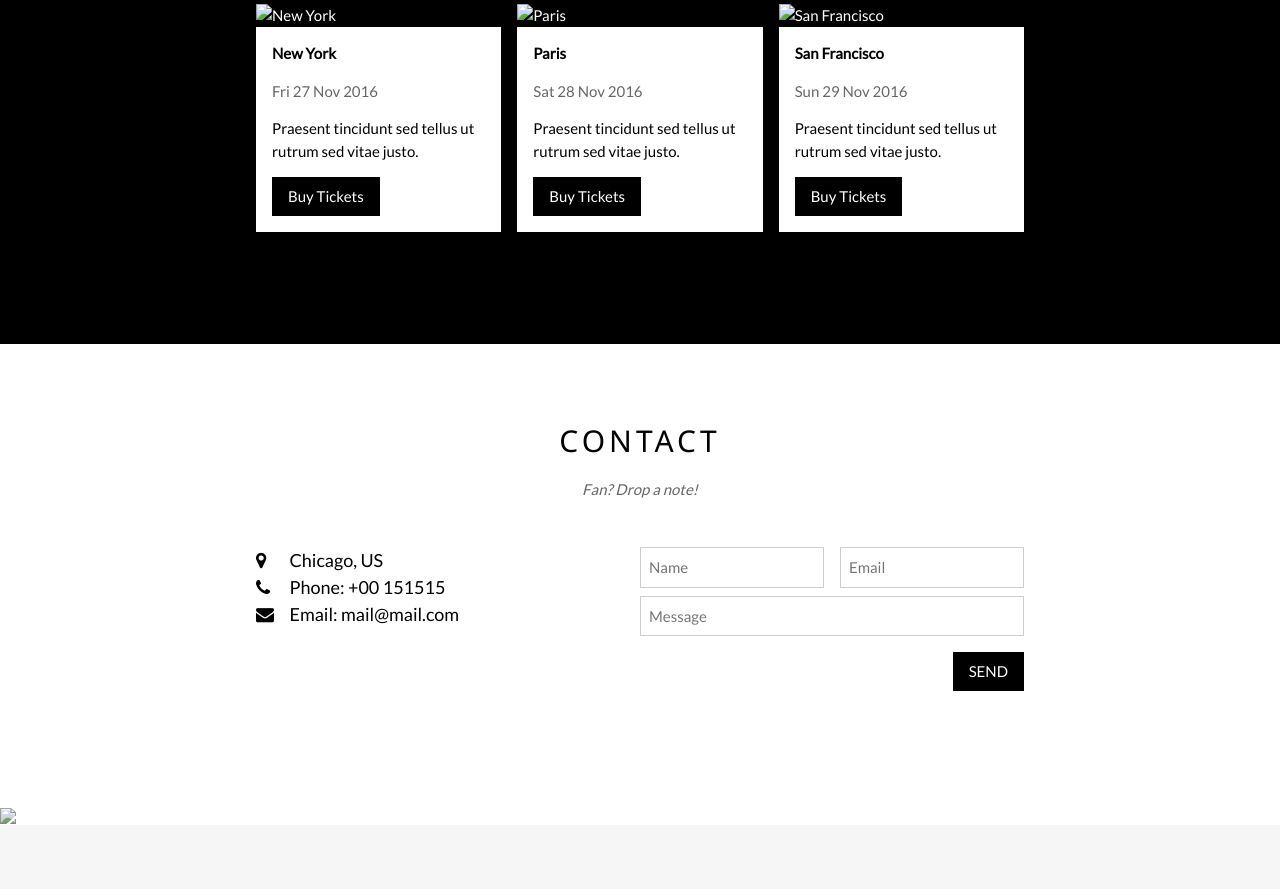
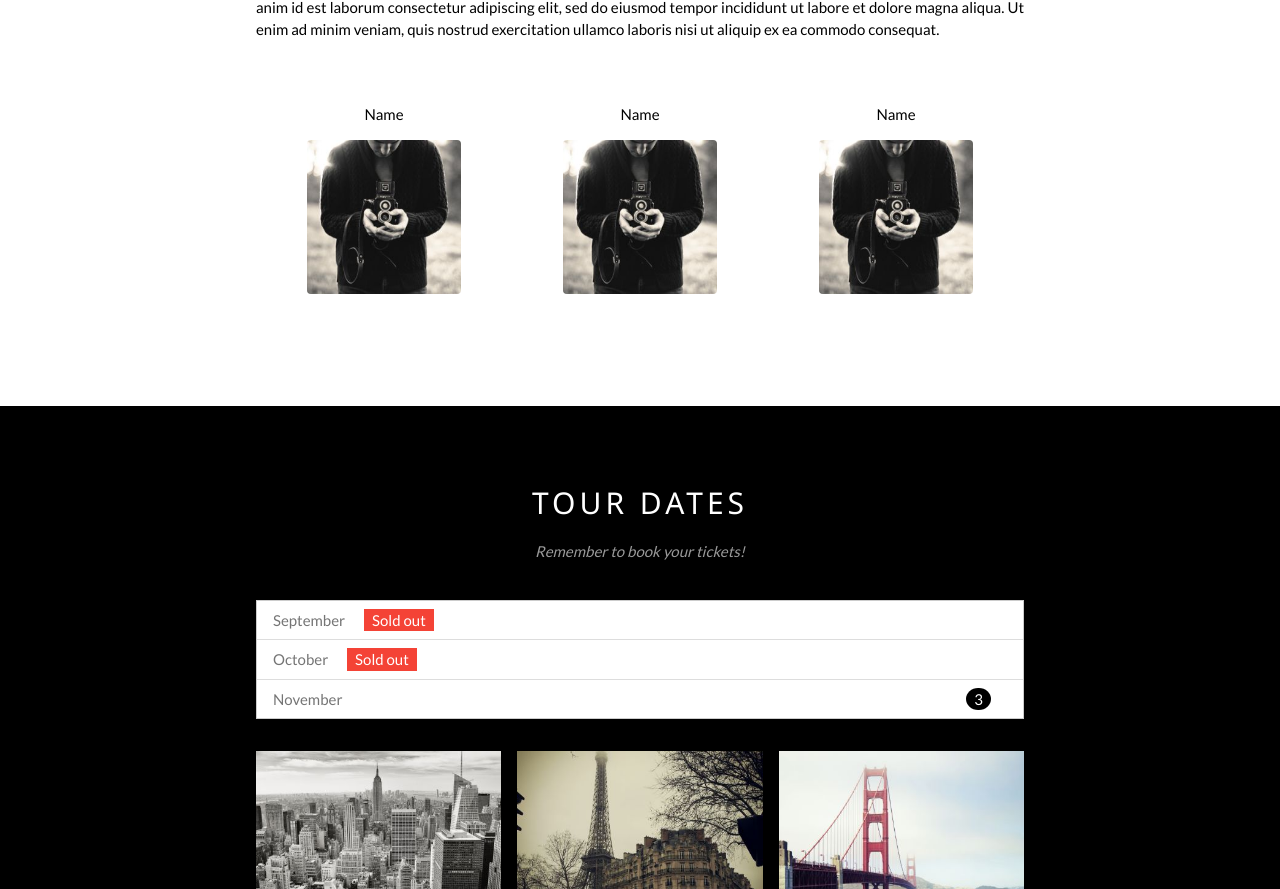
Before and after one commit to TaiPhamFreeC/lamb-site-map, a plain HTML site: page index.html in a window 1280 px wide. Shown: the part 952-1841 px from the top of the page. Drawn offline with nearby package versions, Linux system fonts and the light colour scheme; the site is published under a folder, as on GitHub Pages, so addresses that start at the root find nothing.

Commit message:
second commit

```diff
--- a/index.html
+++ b/index.html
@@ -1,7 +1,7 @@
 <!DOCTYPE html>
 <html lang="en">
 <head>
-<title>W3.CSS Template</title>
+<title>Lamb Site Map</title>
 <meta charset="UTF-8">
 <meta name="viewport" content="width=device-width, initial-scale=1">
 <link rel="stylesheet" href="https://www.w3schools.com/w3css/4/w3.css">
@@ -47,21 +47,21 @@ body {font-family: "Lato", sans-serif}
 
   <!-- Automatic Slideshow Images -->
   <div class="mySlides w3-display-container w3-center">
-    <img src="/assets/la.jpg" style="width:100%">
+    <img src="assets/la.jpg" style="width:100%">
     <div class="w3-display-bottommiddle w3-container w3-text-white w3-padding-32 w3-hide-small">
       <h3>Los Angeles</h3>
       <p><b>We had the best time playing at Venice Beach!</b></p>
     </div>
   </div>
   <div class="mySlides w3-display-container w3-center">
-    <img src="/assets/ny.jpg" style="width:100%">
+    <img src="assets/ny.jpg" style="width:100%">
     <div class="w3-display-bottommiddle w3-container w3-text-white w3-padding-32 w3-hide-small">
       <h3>New York</h3>
       <p><b>The atmosphere in New York is lorem ipsum.</b></p>
     </div>
   </div>
   <div class="mySlides w3-display-container w3-center">
-    <img src="/assets/chicago.jpg" style="width:100%">
+    <img src="assets/chicago.jpg" style="width:100%">
     <div class="w3-display-bottommiddle w3-container w3-text-white w3-padding-32 w3-hide-small">
       <h3>Chicago</h3>
       <p><b>Thank you, Chicago - A night we won't forget.</b></p>
@@ -78,15 +78,15 @@ body {font-family: "Lato", sans-serif}
     <div class="w3-row w3-padding-32">
       <div class="w3-third">
         <p>Name</p>
-        <img src="/assets/bandmember.jpg" class="w3-round w3-margin-bottom" alt="Random Name" style="width:60%">
+        <img src="assets/bandmember.jpg" class="w3-round w3-margin-bottom" alt="Random Name" style="width:60%">
       </div>
       <div class="w3-third">
         <p>Name</p>
-        <img src="/assets/bandmember.jpg" class="w3-round w3-margin-bottom" alt="Random Name" style="width:60%">
+        <img src="assets/bandmember.jpg" class="w3-round w3-margin-bottom" alt="Random Name" style="width:60%">
       </div>
       <div class="w3-third">
         <p>Name</p>
-        <img src="/assets/bandmember.jpg" class="w3-round" alt="Random Name" style="width:60%">
+        <img src="assets/bandmember.jpg" class="w3-round" alt="Random Name" style="width:60%">
       </div>
     </div>
   </div>
@@ -105,7 +105,7 @@ body {font-family: "Lato", sans-serif}
 
       <div class="w3-row-padding w3-padding-32" style="margin:0 -16px">
         <div class="w3-third w3-margin-bottom">
-          <img src="/assets/newyork.jpg" alt="New York" style="width:100%" class="w3-hover-opacity">
+          <img src="assets/newyork.jpg" alt="New York" style="width:100%" class="w3-hover-opacity">
           <div class="w3-container w3-white">
             <p><b>New York</b></p>
             <p class="w3-opacity">Fri 27 Nov 2016</p>
@@ -114,7 +114,7 @@ body {font-family: "Lato", sans-serif}
           </div>
         </div>
         <div class="w3-third w3-margin-bottom">
-          <img src="/assets/paris.jpg" alt="Paris" style="width:100%" class="w3-hover-opacity">
+          <img src="assets/paris.jpg" alt="Paris" style="width:100%" class="w3-hover-opacity">
           <div class="w3-container w3-white">
             <p><b>Paris</b></p>
             <p class="w3-opacity">Sat 28 Nov 2016</p>
@@ -123,7 +123,7 @@ body {font-family: "Lato", sans-serif}
           </div>
         </div>
         <div class="w3-third w3-margin-bottom">
-          <img src="/assets/sanfran.jpg" alt="San Francisco" style="width:100%" class="w3-hover-opacity">
+          <img src="assets/sanfran.jpg" alt="San Francisco" style="width:100%" class="w3-hover-opacity">
           <div class="w3-container w3-white">
             <p><b>San Francisco</b></p>
             <p class="w3-opacity">Sun 29 Nov 2016</p>
@@ -186,7 +186,7 @@ body {font-family: "Lato", sans-serif}
 </div>
 
 <!-- Image of location/map -->
-<img src="/assets/map.jpg" class="w3-image w3-greyscale-min" style="width:100%">
+<img src="assets/map.jpg" class="w3-image w3-greyscale-min" style="width:100%">
 
 <!-- Footer -->
 <footer class="w3-container w3-padding-64 w3-center w3-opacity w3-light-grey w3-xlarge">
```
Also changed, not shown: google13f319c87afafc80.html (added, +1 -0 lines).
